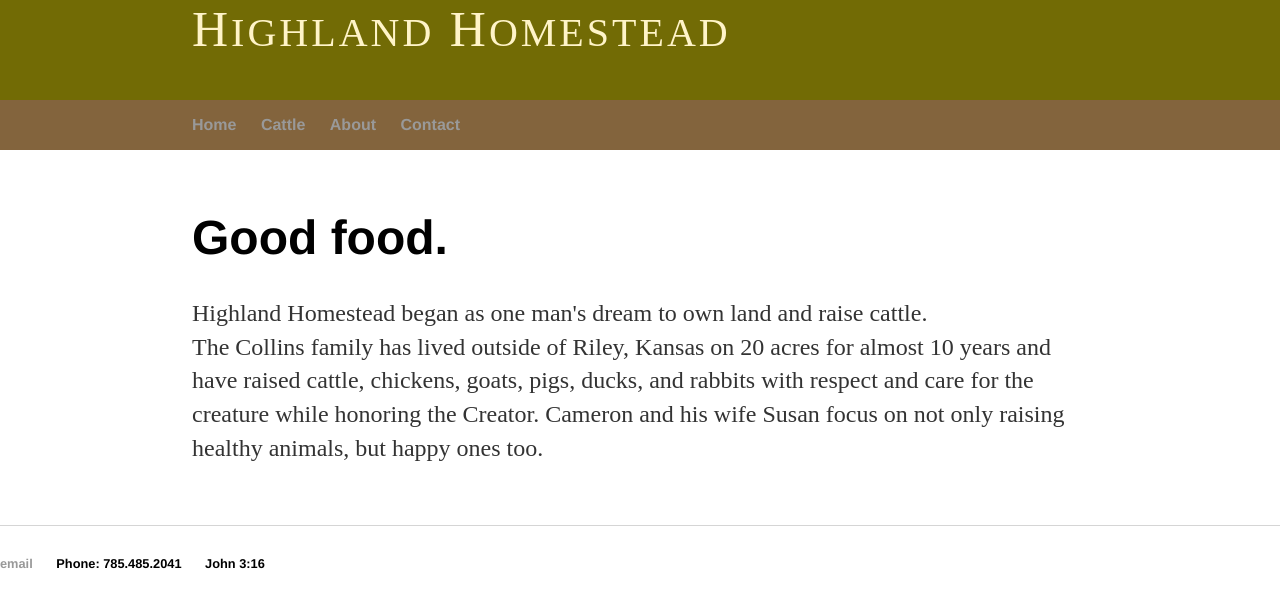
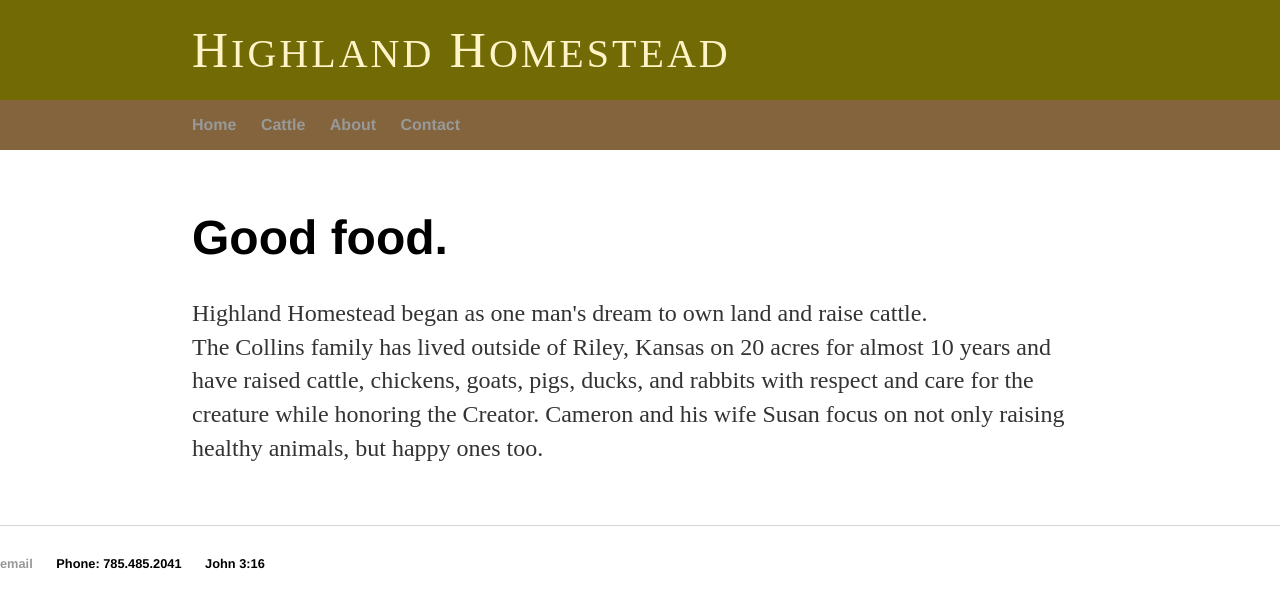
Before and after one commit to collinshomestead/collinshomestead.github.io, a Jekyll site: the page built from index.html, in a window 1280 px wide. Shown: the top 608 px of the page. Built offline with Jekyll 4.4.1, drawn with Linux system fonts in a browser that asks for light colours; some web fonts are replaced.

Commit message:
Update main.css

```diff
--- a/css/main.css
+++ b/css/main.css
@@ -29,6 +29,7 @@ body {
     width: 70%;
     margin: 0 auto;
     letter-spacing: 3px;
+    line-height: 100px;
 }
 .topbox{
     background-color: #83643d;
```
